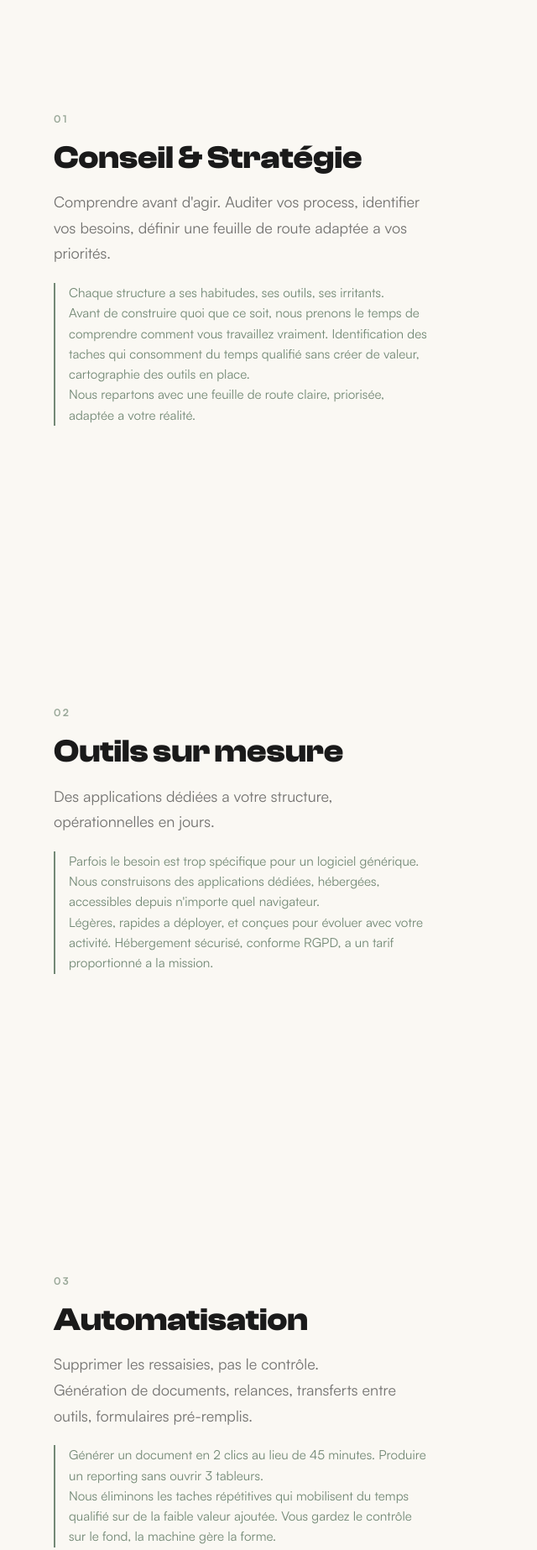
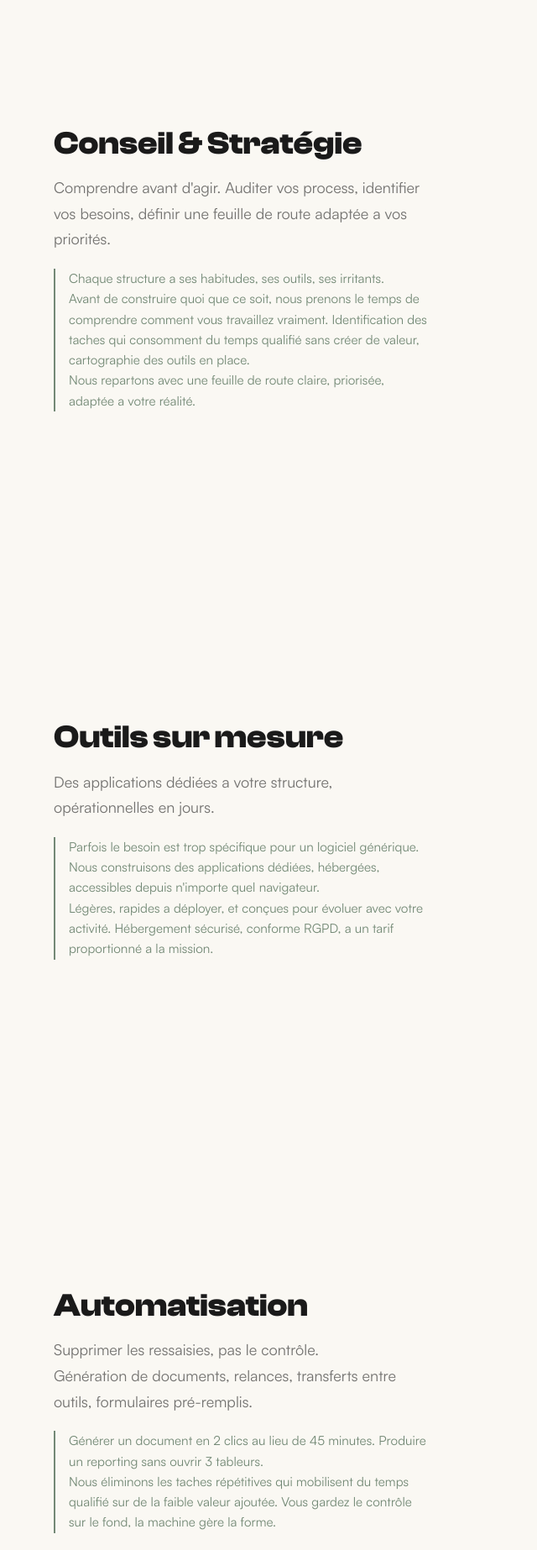
Before and after one commit to randomrequin/landing-crave, a plain HTML site: page index.html in a window 1280 px wide. Shown: the part 1380-3226 px from the top of the page at 84% size, without its empty margins (0-640 px from the left). Drawn offline with Linux system fonts and the light colour scheme.

Commit message:
fix: retrait numeros piliers
Co-Authored-By: Claude Opus 4.6 (1M context) <noreply@anthropic.com>

```diff
--- a/index.html
+++ b/index.html
@@ -44,7 +44,7 @@
 
   <section class="pilier" data-pilier="1">
     <div class="pilier__content fade-in">
-      <span class="pilier__number">01</span>
+
       <h3 class="pilier__title">Conseil & Stratégie</h3>
       <p class="pilier__desc">Comprendre avant d'agir. Auditer vos process, identifier vos besoins, définir une feuille de route adaptée a vos priorités.</p>
       <p class="pilier__detail">Chaque structure a ses habitudes, ses outils, ses irritants.<br>Avant de construire quoi que ce soit, nous prenons le temps de comprendre comment vous travaillez vraiment. Identification des taches qui consomment du temps qualifié sans créer de valeur, cartographie des outils en place.<br>Nous repartons avec une feuille de route claire, priorisée, adaptée a votre réalité.</p>
@@ -53,7 +53,7 @@
 
   <section class="pilier" data-pilier="2">
     <div class="pilier__content fade-in">
-      <span class="pilier__number">02</span>
+
       <h3 class="pilier__title">Outils sur mesure</h3>
       <p class="pilier__desc">Des applications dédiées a votre structure, opérationnelles en jours.</p>
       <p class="pilier__detail">Parfois le besoin est trop spécifique pour un logiciel générique.<br>Nous construisons des applications dédiées, hébergées, accessibles depuis n'importe quel navigateur.<br>Légères, rapides a déployer, et conçues pour évoluer avec votre activité. Hébergement sécurisé, conforme RGPD, a un tarif proportionné a la mission.</p>
@@ -62,7 +62,7 @@
 
   <section class="pilier" data-pilier="3">
     <div class="pilier__content fade-in">
-      <span class="pilier__number">03</span>
+
       <h3 class="pilier__title">Automatisation</h3>
       <p class="pilier__desc">Supprimer les ressaisies, pas le contrôle.<br>Génération de documents, relances, transferts entre outils, formulaires pré-remplis.</p>
       <p class="pilier__detail">Générer un document en 2 clics au lieu de 45 minutes. Produire un reporting sans ouvrir 3 tableurs.<br>Nous éliminons les taches répétitives qui mobilisent du temps qualifié sur de la faible valeur ajoutée. Vous gardez le contrôle sur le fond, la machine gère la forme.</p>
@@ -71,7 +71,7 @@
 
   <section class="pilier" data-pilier="4">
     <div class="pilier__content fade-in">
-      <span class="pilier__number">04</span>
+
       <h3 class="pilier__title">Structuration</h3>
       <p class="pilier__desc">Organiser ce qui existe avant de construire ce qui manque. Vos données, vos outils, vos référentiels.</p>
       <p class="pilier__detail">Vos données sont souvent déja la : dans des tableurs, des dossiers partagés, un logiciel métier sous-exploité. Le problème n'est pas l'absence d'information, c'est sa dispersion.<br>Nous structurons vos bases de données, normalisons vos modèles de documents, organisons vos référentiels. C'est le socle qui rend tout le reste possible.</p>
```
